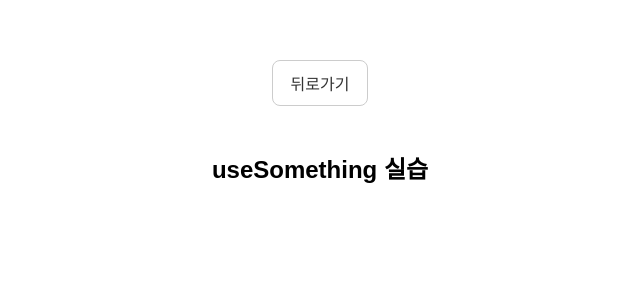
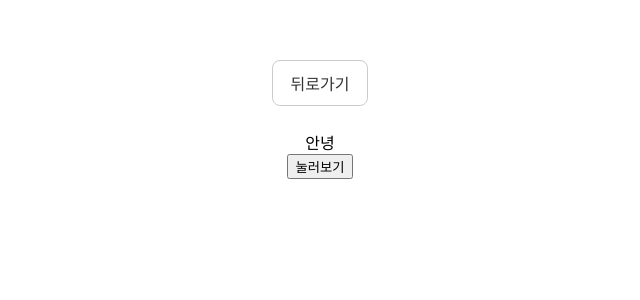
Before and after one commit to LikeLion-at-DGU/13th-Custom-Hook-Session, a React (Vite) app: page / in a window 1280 px wide. Both pictures are taken after a click on the button "useSomething". Shown: the top 300 px of the page, without its empty margins (320-960 px from the left). Built offline with nearby package versions, Linux system fonts and the light colour scheme.

Commit message:
Feature: useErasebtn 구현

```diff
--- a/src/components/YourOwnHookPage.jsx
+++ b/src/components/YourOwnHookPage.jsx
@@ -1,11 +1,12 @@
-import { useSomething } from "../hooks/useSomething";
+import { useErasebtn } from "../hooks/useErasebtn";
 
 export const YourOwnHookPage = () => {
-  // const { something... } = useSomething();
-  // 하단 UI에 자유롭게 위에서 받아온 값들을 바인딩 해보세요~
+   const { erase,toggleErase } = useErasebtn(true);
+
   return (
     <div>
-      <h2>useSomething 실습</h2>
+          {erase ? <div>안녕</div> : null}
+          <button onClick={toggleErase}>눌러보기</button>
     </div>
   );
 };
--- /dev/null
+++ b/src/hooks/useErasebtn.js
@@ -0,0 +1,12 @@
+import { useState, useEffect } from "react";
+
+export const useErasebtn = (initialValue) => {
+  const [erase, setErase] = useState(initialValue);
+
+  const toggleErase = () => {
+
+    setErase((prev) => !prev);
+  };
+
+  return { erase, toggleErase };
+};
--- a/src/hooks/useSomething.js
+++ /dev/null
@@ -1,5 +0,0 @@
-export const useSomething = () => {
-  // 여러분의 use{Something}을 만들어주세요!
-  // 정답은 없습니다. 커스텀훅의 필요성을 스스로 느껴보세요.
-  // 아이디어를 생각하고, 스스로 구현하다가 어려우면 손 들어주세요!
-};
```
